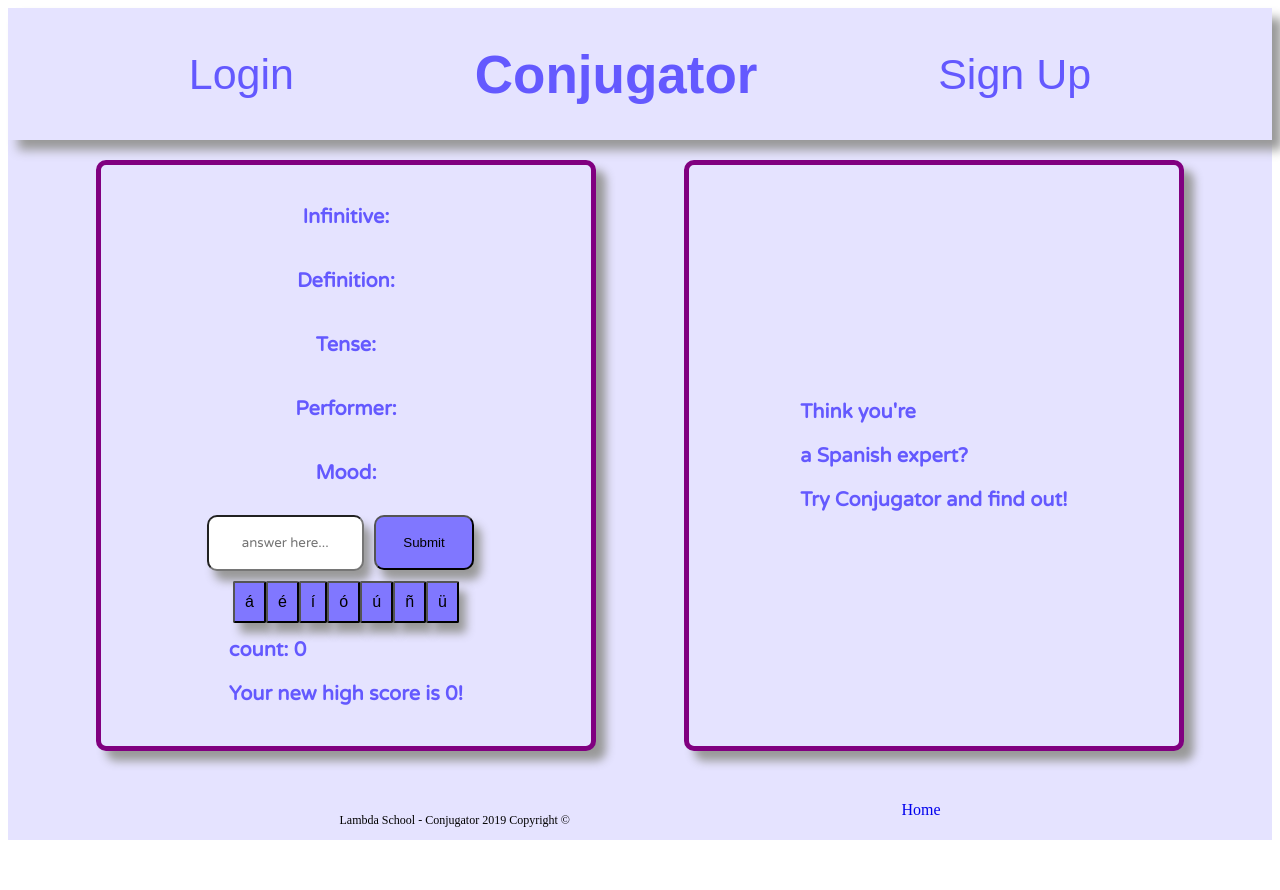
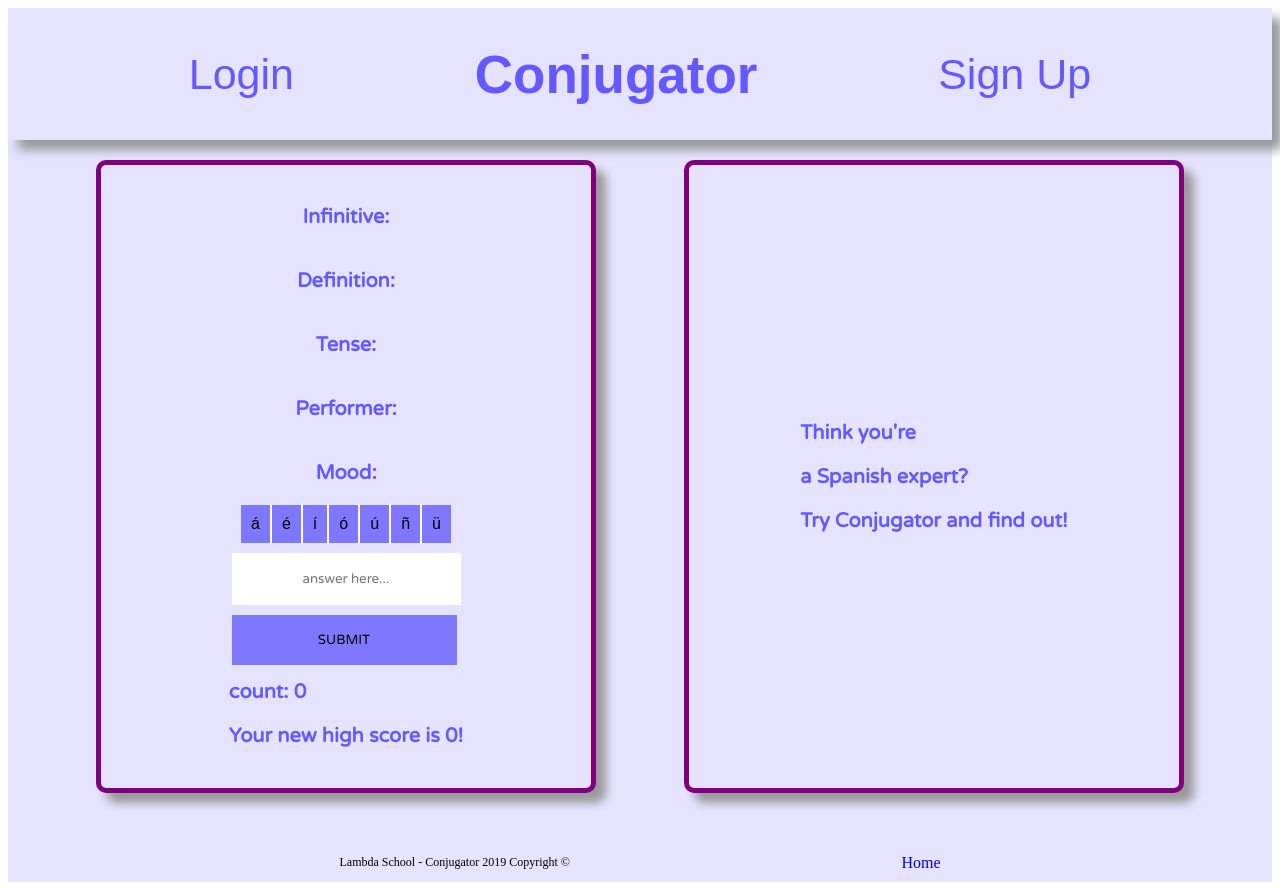
Before and after one commit to Conjugator-bw/conj-FE, a React (Create React App) app in the folder campeon-conjugator/: page / in a window 1280 px wide. Before the commit the page ends 848 px from the top, so only its background shows below. Built offline with nearby package versions, Linux system fonts and the light colour scheme; no server answers.

Commit message:
Updated form and button submit styling, errors in accent.js syntax

```diff
--- a/campeon-conjugator/src/App.js
+++ b/campeon-conjugator/src/App.js
@@ -32,8 +32,8 @@ const App = () => {
            <Switch>
                <PrivateRoute exact path="/protected" component={Verbo} />
                <Route exact path="/" component={Verbo}/>
-               s<Route exact path="/sign-up" component={SignUp} />
-               <Route exact path="/login" component={Login} /> */}
+               <Route exact path="/sign-up" component={SignUp} />
+               <Route exact path="/login" component={Login} />
                {/* <Route component={Login} /> */}
            </Switch>
            <Footer />
--- a/campeon-conjugator/src/components/verbo/accent.js
+++ b/campeon-conjugator/src/components/verbo/accent.js
@@ -5,25 +5,25 @@ import {AccentStyling} from './accentStyling'
 const Accent = props => {
    return (
        <AccentStyling>
-           <button class="accent-button" onClick={props.addAccentLetter} value="á">
+           <button className="accent-button" onClick={props.addAccentLetter} value="á">
                á
            </button>
-           <button class="accent-button" onClick={props.addAccentLetter} value="é">
+           <button className="accent-button" onClick={props.addAccentLetter} value="é">
                é
            </button>
-           <button class="accent-button" onClick={props.addAccentLetter} value="í">
+           <button className="accent-button" onClick={props.addAccentLetter} value="í">
                í
            </button>
-           <button class="accent-button" onClick={props.addAccentLetter} value="ó">
+           <button className="accent-button" onClick={props.addAccentLetter} value="ó">
                ó
            </button>
-           <button class="accent-button" onClick={props.addAccentLetter} value="ú">
+           <button className="accent-button" onClick={props.addAccentLetter} value="ú">
                ú
            </button>
-           <button class="accent-button" onClick={props.addAccentLetter} value="ñ">
+           <button className="accent-button" onClick={props.addAccentLetter} value="ñ">
                ñ
            </button>
-           <button class="accent-button" onClick={props.addAccentLetter} value="ü">
+           <button className="accent-button" onClick={props.addAccentLetter} value="ü">
                ü
            </button>
        </AccentStyling>
--- a/campeon-conjugator/src/components/verbo/accentStyling.js
+++ b/campeon-conjugator/src/components/verbo/accentStyling.js
@@ -1,4 +1,3 @@
-import React from "react";
 import styled from 'styled-components';
 
 export const AccentStyling = styled.div`
@@ -8,11 +7,15 @@ export const AccentStyling = styled.div`
         font-size: 16px;
         padding: 5px;
         background-color: #8077ff;
-        border-radius: 2px;
-        height:px;
-        width:%;
-        box-shadow: 7px 10px 10px #999;
         padding 10px;
-
+        border: 0.5px solid #fff;
+        border-top: none;
+        border-bottom: none;
+    }
+    .accent-button:nth-child(1) {
+        border-left: none;
+    }
+    .accent-button:nth-child(7) {
+        border-right: none;
     }
 `
--- a/campeon-conjugator/src/components/verbo/footer.js
+++ b/campeon-conjugator/src/components/verbo/footer.js
@@ -5,6 +5,7 @@ import { Link } from 'react-router-dom';
 const Wrapper = styled.div`
     display: flex;
     justify-content: space-evenly;
+    align-items: center;
     margin-top: 50px;
 
     .footer-link {
--- a/campeon-conjugator/src/components/verbo/verbo.js
+++ b/campeon-conjugator/src/components/verbo/verbo.js
@@ -3,59 +3,9 @@ import axios from 'axios';
 import styled from 'styled-components';
 
 import Accent from "./accent";
+import {VerboBox, Verbos} from './verboStyling'
 
 
-
-
-const VerboBox = styled.div`
-        display: flex;
-        flex-direction: flex-end;
-        justify-content: space-evenly;
-`
-
-const Verbos = styled.div`
-    display: flex;
-    box-sizing: border-box;
-    background-color: #e5e3ff;
-    flex-direction: column;
-    display: flex;
-    align-items: center;
-    justify-content: center;
-    color: #6459ff;
-    font-weight: bold;
-    font-size: 20px;
-    border: 5px solid purple;
-    border-radius: 10px;
-    box-shadow: 10px 10px 10px #999;
-    width: 500px;
-    font-family: Varela Round;
-    font-weight: bold;
-    padding:20px;
-    margin-top: 20px;
-
-    .conjugator-button {
-        background-color: #8077ff;
-        border-radius: 10px;
-        height: 55px;
-        width:100px;
-        box-shadow: 7px 10px 10px #999;
-    }
-
-    .input-style {
-        border-radius: 10px;
-        height: 50px;
-        width:50%;
-        margin:10px;
-        box-shadow: 7px 10px 10px #999;
-        text-align: center;
-        font-family: Varela Round;
-
-    }
-
-    .count-styling {
-        margin-top: 15px;
-    }
-`
 
 
 
@@ -163,8 +113,11 @@ const Verbo = (props) => {
                     <p>Tense: {verbs.tense}</p>
                     <p>Performer: {verbs.performer}</p>
                     <p>Mood: {verbs.mood}</p>
-                        <div className="conjugator-form">
-                            <form onSubmit={handleSubmit}>
+                        <div>
+                            <Accent addAccentLetter={addAccentLetter} />
+                        </div>
+                        <div>
+                            <form className="conjugator-form" onSubmit={handleSubmit}>
                                 <input
                                     className="input-style"
                                     id="input"
@@ -174,16 +127,15 @@ const Verbo = (props) => {
                                     onChange= {changeHandler}
                                     placeholder="answer here..."
                                 />
+
                                 <button className="conjugator-button" type="submit">Submit</button>
+
 
                             </form>
                         </div>
-                        <div>
-                            <Accent addAccentLetter={addAccentLetter} />
-                        </div>
 
 
-                        <div class="count-styling">
+                        <div className="count-styling">
                             count: {count}
                             <br />
                             {count > highScore ? setHighScore(count) : null }
--- /dev/null
+++ b/campeon-conjugator/src/components/verbo/verboStyling.js
@@ -0,0 +1,57 @@
+import styled from 'styled-components';
+
+export const VerboBox = styled.div`
+    display: flex;
+    flex-direction: flex-end;
+    justify-content: space-evenly;
+`
+export const Verbos = styled.div`
+    display: flex;
+    box-sizing: border-box;
+    background-color: #e5e3ff;
+    flex-direction: column;
+    display: flex;
+    align-items: center;
+    justify-content: center;
+    color: #6459ff;
+    font-weight: bold;
+    font-size: 20px;
+    border: 5px solid purple;
+    border-radius: 10px;
+    box-shadow: 10px 10px 10px #999;
+    width: 500px;
+    font-family: Varela Round;
+    font-weight: bold;
+    padding:20px;
+    margin-top: 20px;
+
+    .conjugator-button {
+        background-color: #8077ff;
+        height: 50px;
+        width: 225px;
+        border: none;
+        font-family: Varela Round;
+        text-transform: uppercase;
+    }
+
+    .input-style {
+        height: 50px;
+        width: 225px;
+        margin: 10px 0 10px 0;
+        text-align: center;
+        font-family: Varela Round;
+        border: none;
+        padding: none;
+
+    }
+
+    .count-styling {
+        margin-top: 15px;
+    }
+
+    .conjugator-form {
+        display: flex;
+        flex-direction: column;
+        justify-content: center;
+    }
+`
```
